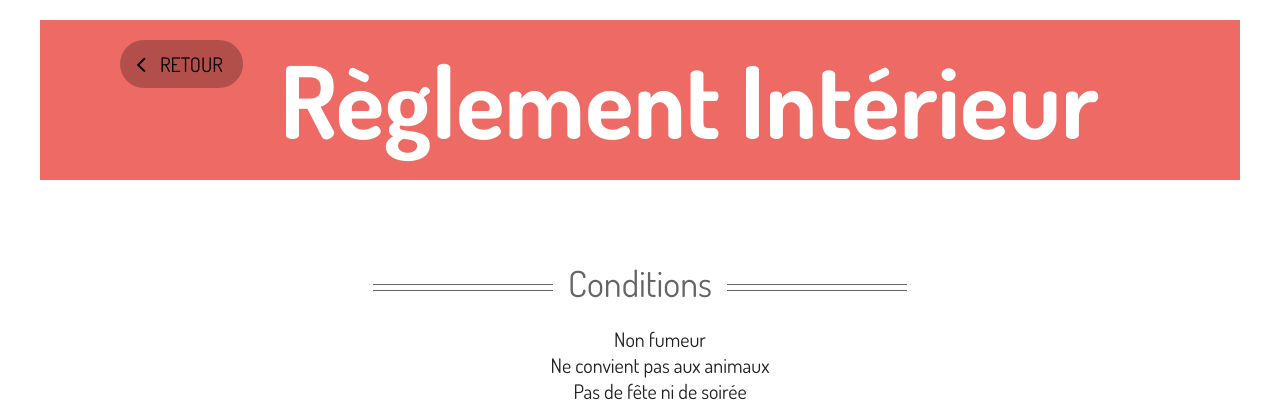
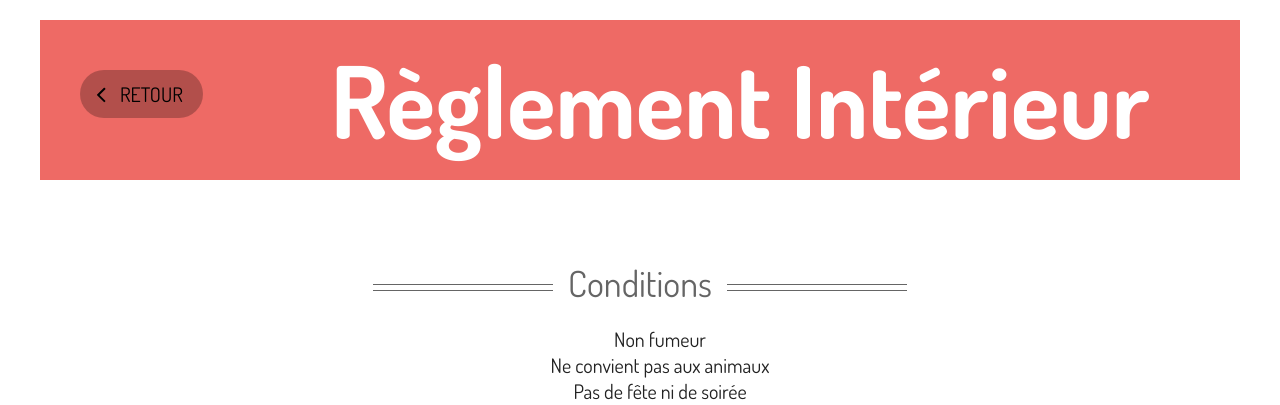
Before and after one commit to julesbou/stay-apparthotel, a PHP site: template pages/reglement.php in a window 1280 px wide. Shown: the top 405 px of the page. Run offline with PHP 8.4, Linux system fonts and the light colour scheme; the template is opened without the code that fills it, so the values that code supplies are empty; style sheets or scripts are compiled from the project's sources; some libraries are stand-ins or nearby versions; some web fonts are replaced.

Commit message:
update buttons

```diff
--- a/pages/reglement.php
+++ b/pages/reglement.php
@@ -1,11 +1,11 @@
 <?php echo $view->extend('layout.php') ?>
 
-<section class="section section-about red">
+<section class="section section-reglement red">
   <a onclick="goBack()" class="back">Retour</a>
   <h1 class="title">Règlement Intérieur</h1>
 </section>
 
-<section class="section transparent reglement">
+<section class="section transparent section-reglement">
   <h2 class="subtitle">Conditions</h2>
   <ul>
     <li>Non fumeur</li>
--- a/scss/styles.scss
+++ b/scss/styles.scss
@@ -68,12 +68,14 @@ img {
   &.back {
     position: absolute;
     top: 40px;
-    left: 80px;
+    left: 40px;
     background-image: url(/assets/icons/left-arrow.svg);
   }
 
   @include mobile {
-    font-size: 40px;
+    font-size: 50px;
+    padding: 12px 40px 12px 80px;
+    background-size: 60px;
   }
 }
 
@@ -201,6 +203,10 @@ img {
 
   @include mobile {
     height: auto;
+
+    .title {
+      text-align: left;
+    }
 
     .subtitle {
       &:before, &:after {
@@ -361,6 +367,10 @@ img {
     font-size: 200%
   }
 
+  .back {
+    left: 80px;
+  }
+
   .title {
     text-align: right;
   }
@@ -427,7 +437,7 @@ img {
     padding-left: 46px;
     position: absolute;
     top: 80px;
-    left: 80px;
+    left: 40px;
 
     @include mobile {
       display: none;
@@ -714,7 +724,7 @@ button:focus {
 
 /* --- */
 
-.reglement {
+.section-reglement {
   display: flex;
   align-items: center;
   justify-content: center;
@@ -723,6 +733,10 @@ button:focus {
 
   @include mobile {
     font-size: 200%;
+  }
+
+  .back {
+    top: 50px;
   }
 
   .subtitle {
```
